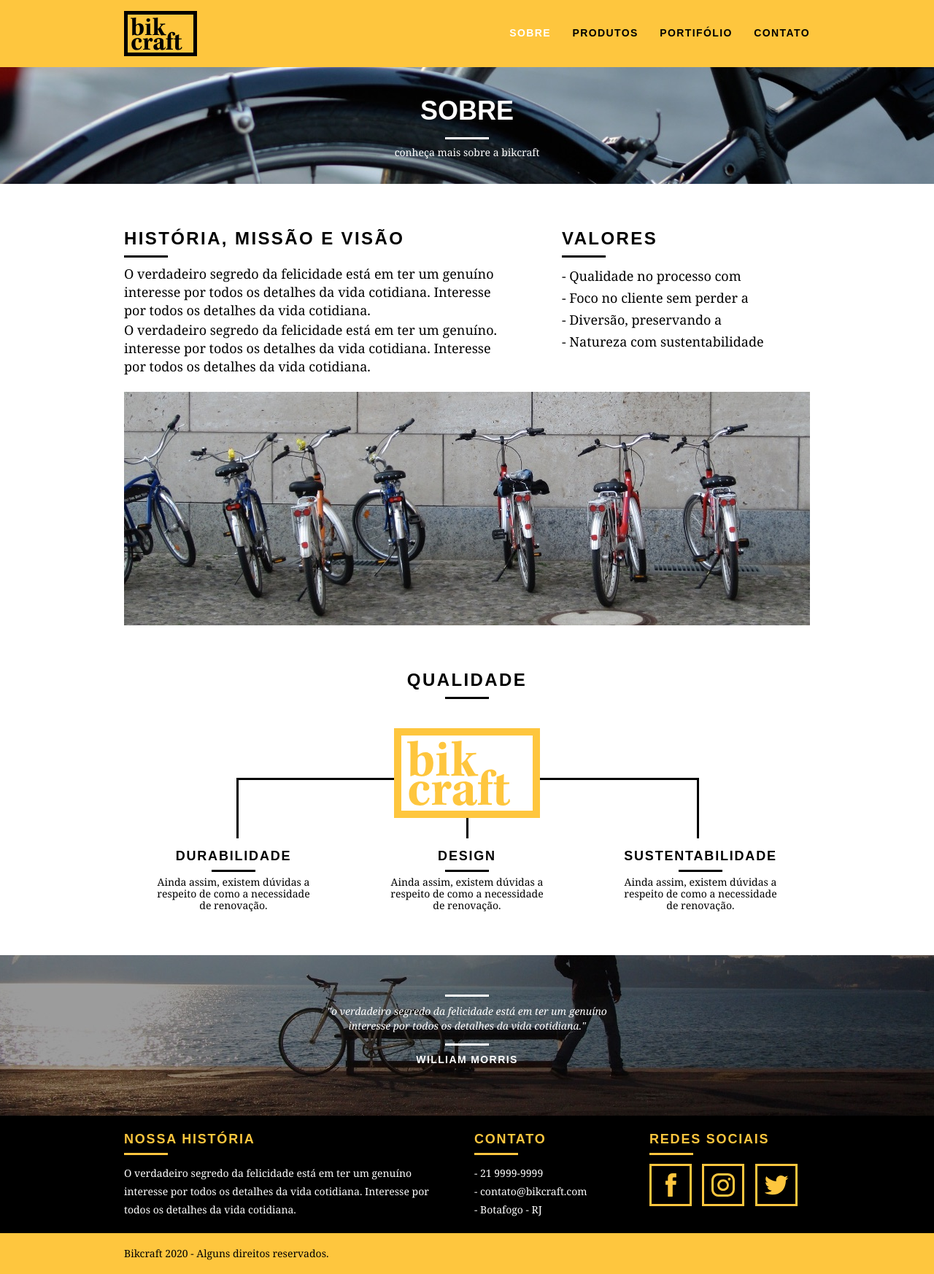
After one commit to s4nderx/bikecraft, a PHP site: page /sobre.html in a window 1280 px wide. The commit adds this page. Shown: the whole page at 73% size. Run offline with PHP 8.4, Linux system fonts and the light colour scheme.

Commit message:
pagina sobre

```diff
--- /dev/null
+++ b/css/sobre.css
@@ -0,0 +1,25 @@
+.interna_sobre {
+    background: url("../img/bg-sobre.jpg") no-repeat center;
+    background-size: cover;
+}
+
+.missao_sobre {
+    padding-top: 60px;
+}
+
+.missao_sobre p {
+    font-size: 18px;
+    line-height: 25px;
+    margin-bottom: .1em;
+    padding-right: 60px;
+}
+
+.missao_sobre ul li {
+    font-family: Georgia, 'Times New Roman', Times, serif;
+    font-size: 18px;
+    line-height: 30px;
+}
+
+.foto-equipe {
+    padding-top: 20px;
+}
--- a/css/style.css
+++ b/css/style.css
@@ -89,6 +89,10 @@ img {
     color: #fff;
 }
 
+.header_menu ul li a.menu_ativo {
+    color: #fff;
+}
+
 /* Introducao */
 
 .introducao {
@@ -136,6 +140,56 @@ img {
     font-weight: bold;
     font-size: 14px;
     letter-spacing: .1em;
+}
+/* Introducao Interna */
+
+.introducao-interna {
+    width: 100%;
+    margin-top: 92px;
+    height: 160px;
+    text-align: center;
+    color: #fff;
+    padding-top: 30px;
+}
+
+.introducao-interna h1 {
+    font-size: 36px;
+    line-height: 60px;
+    font-weight: bold;
+    text-transform: uppercase;
+}
+
+.introducao-interna p {
+    font-weight: 500;
+}
+
+.introducao-interna h1::after {
+    content: "";
+    display: block;
+    width: 60px;
+    height: 3px;
+    background: #fff;
+    margin: 6px auto 10px auto;
+}
+
+.subtitulo-interno {
+    font-size: 24px;
+    line-height: 30px;
+    font-weight: bold;
+    letter-spacing: .1em;
+    color: #000;
+    text-transform: uppercase;
+    margin-bottom: 10px;
+}
+
+
+.subtitulo-interno::after {
+    content: "";
+    display: block;
+    width: 60px;
+    height: 3px;
+    background: #000;
+    margin: 8px 0;
 }
 
 /* Produtos */
@@ -191,6 +245,7 @@ img {
     margin-bottom: 30px;
 }
 
+
 /* Portifólio */
 
 .portifolio {
@@ -239,6 +294,7 @@ img {
 
 .qualidade_lista {
     padding-top: 20px;
+    overflow: hidden; /*clear-fix*/
 }
 
 .qualidade_lista li {
--- /dev/null
+++ b/sobre.html
@@ -0,0 +1,121 @@
+<!DOCTYPE html>
+<html lang="pt-br">
+<head>
+    <meta charset="UTF-8">
+    <meta name="viewport" content="width=device-width, initial-scale=1.0">
+    <title>Bikcraft</title>
+    <link rel="stylesheet" href="css/normalize.css">
+    <link rel="stylesheet" href="css/reset.css">
+    <link rel="stylesheet" href="css/grid.css">
+    <link rel="stylesheet" href="css/style.css">
+    <link rel="stylesheet" href="css/sobre.css">
+</head>
+<body>
+    <header class="header">
+        <div class="container">
+            <a href="index.html" class="grid-4">
+                <img src="img/bikcraft.svg" alt="">
+            </a>
+            <nav class="header_menu grid-12">
+                <ul>
+                    <li><a href="sobre.html" class="menu_ativo">Sobre</a></li>
+                    <li><a href="produtos.html">Produtos</a></li>
+                    <li><a href="portifolio.html">Portifólio</a></li>
+                    <li><a href="contato.html">Contato</a></li>
+                </ul>
+            </nav>
+        </div>
+    </header>
+    <section class="introducao-interna interna_sobre">
+        <div class="container">
+            <h1>
+                Sobre
+            </h1>
+            <p>conheça mais sobre a bikcraft</p>
+        </div>
+    </section>
+
+    <section class="missao_sobre container">
+        <div class="grid-10">
+            <h2 class="subtitulo-interno">História, Missão e Visão</h2>
+            <p>O verdadeiro segredo da felicidade está em ter um genuíno interesse por todos os detalhes da vida cotidiana. Interesse por todos os detalhes da vida cotidiana.</p>
+            <p>O verdadeiro segredo da felicidade está em ter um genuíno. interesse por todos os detalhes da vida cotidiana. Interesse por todos os detalhes da vida cotidiana.</p>
+        </div>
+        <div class="grid-6">
+            <h2 class="subtitulo-interno">Valores</h2>
+            <ul>
+                <li>- Qualidade no processo com</li>
+                <li>- Foco no cliente sem perder a</li>
+                <li>- Diversão, preservando a</li>
+                <li>- Natureza com sustentabilidade</li>
+            </ul>
+        </div>
+        <div class="grid-16 foto-equipe">
+            <img src="img/equipe-bikcraft.jpg" alt="Equipe Bikcraft">
+        </div>
+    </section>
+
+    <section class="qualidade container">
+        <h2 class="subtitulo">Qualidade</h2>
+        <img src="img/bikcraft-qualidade.svg" alt="Bikcraft">
+        <ul class="qualidade_lista">
+            <li class="grid-1-3">
+                <h3>Durabilidade</h3>
+                <p>Ainda assim, existem dúvidas a respeito de como a necessidade de renovação.</p>
+            </li>
+
+            <li class="grid-1-3">
+                <h3>Design</h3>
+                <p>Ainda assim, existem dúvidas a respeito de como a necessidade de renovação.</p>
+            </li>
+
+            <li class="grid-1-3">
+                <h3>Sustentabilidade</h3>
+                <p>Ainda assim, existem dúvidas a respeito de como a necessidade de renovação.</p>
+            </li>
+        </ul>
+    </section>
+    <section class="quebra">
+        <blockquote class="quote-externo container">
+            <p>"o verdadeiro segredo da felicidade está em ter um genuíno
+                interesse por todos os detalhes da vida cotidiana."</p>
+            <cite>WILLIAM MORRIS</cite>
+        </blockquote>
+    </section>
+    <footer>
+        <div class="footer">
+            <div class="container">
+                <div class="grid-8 footer_historia">
+                    <h3>Nossa História</h3>
+                    <p>O verdadeiro segredo da felicidade está em ter um genuíno
+                        interesse por todos os detalhes da vida cotidiana.
+                        Interesse por todos os detalhes da vida cotidiana.</p>
+                </div>
+
+                <div class="grid-4 footer_contato">
+                    <h3>Contato</h3>
+                    <ul>
+                        <li>- 21 9999-9999</li>
+                        <li>- contato@bikcraft.com</li>
+                        <li>- Botafogo - RJ</li>
+                    </ul>
+                </div>
+
+                <div class="grid-4 footer_redes">
+                    <h3>Redes Sociais</h3>
+                    <ul>
+                        <li><a href="http://facebook.com" target="_blank"><img src="img/redes-sociais/facebook.svg" alt=""></a></li>
+                        <li><a href="http://instagram.com" target="_blank"><img src="img/redes-sociais/instagram.svg" alt=""></a></li>
+                        <li><a href="http://twitter.com" target="_blank"><img src="img/redes-sociais/twitter.svg" alt=""></a></li>
+                    </ul>
+                </div>
+            </div>
+        </div>
+        <div class="copy">
+            <div class="container">
+                <p class="grid-16">Bikcraft 2020 - Alguns direitos reservados.</p>
+            </div>
+        </div>
+    </footer>
+</body>
+</html>
```
